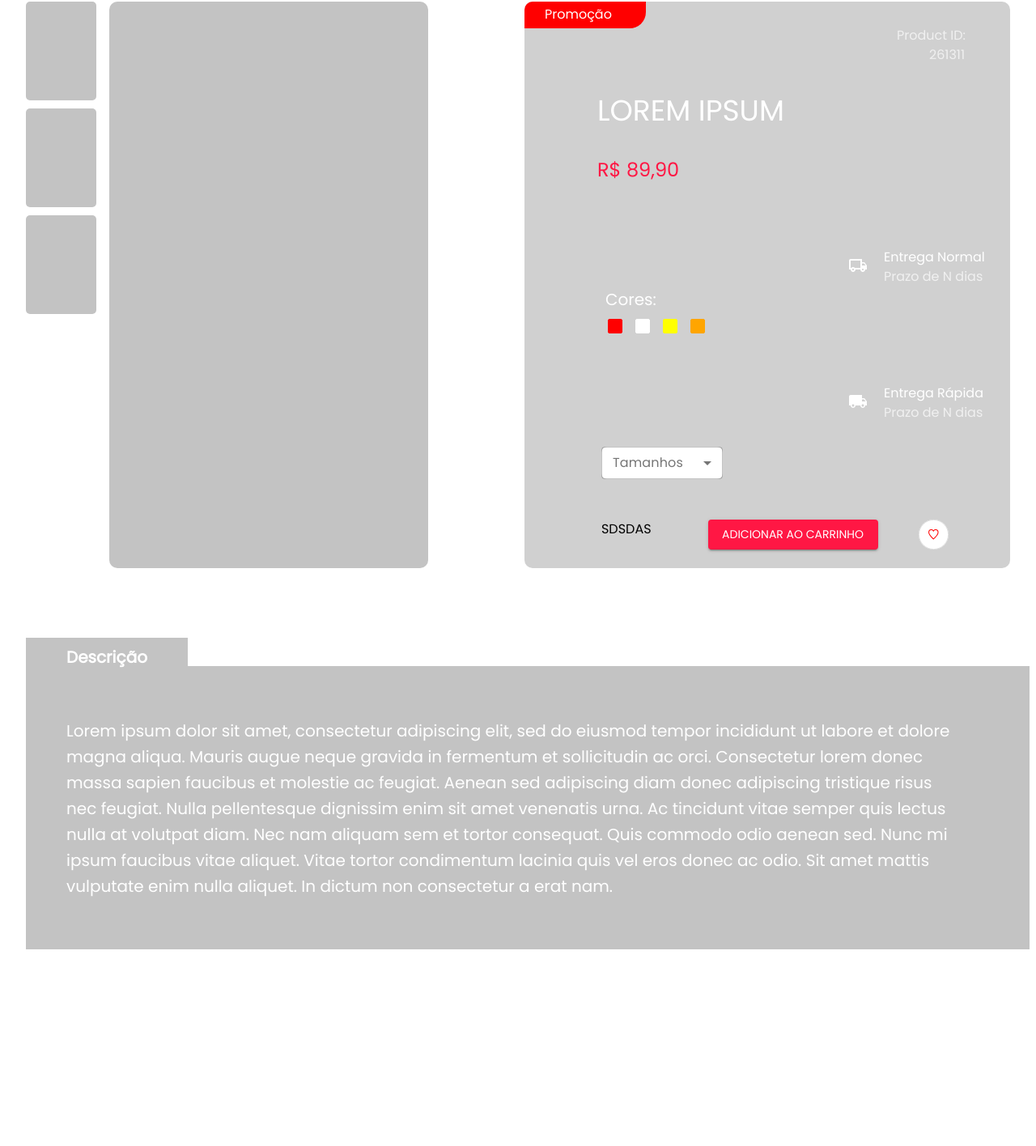
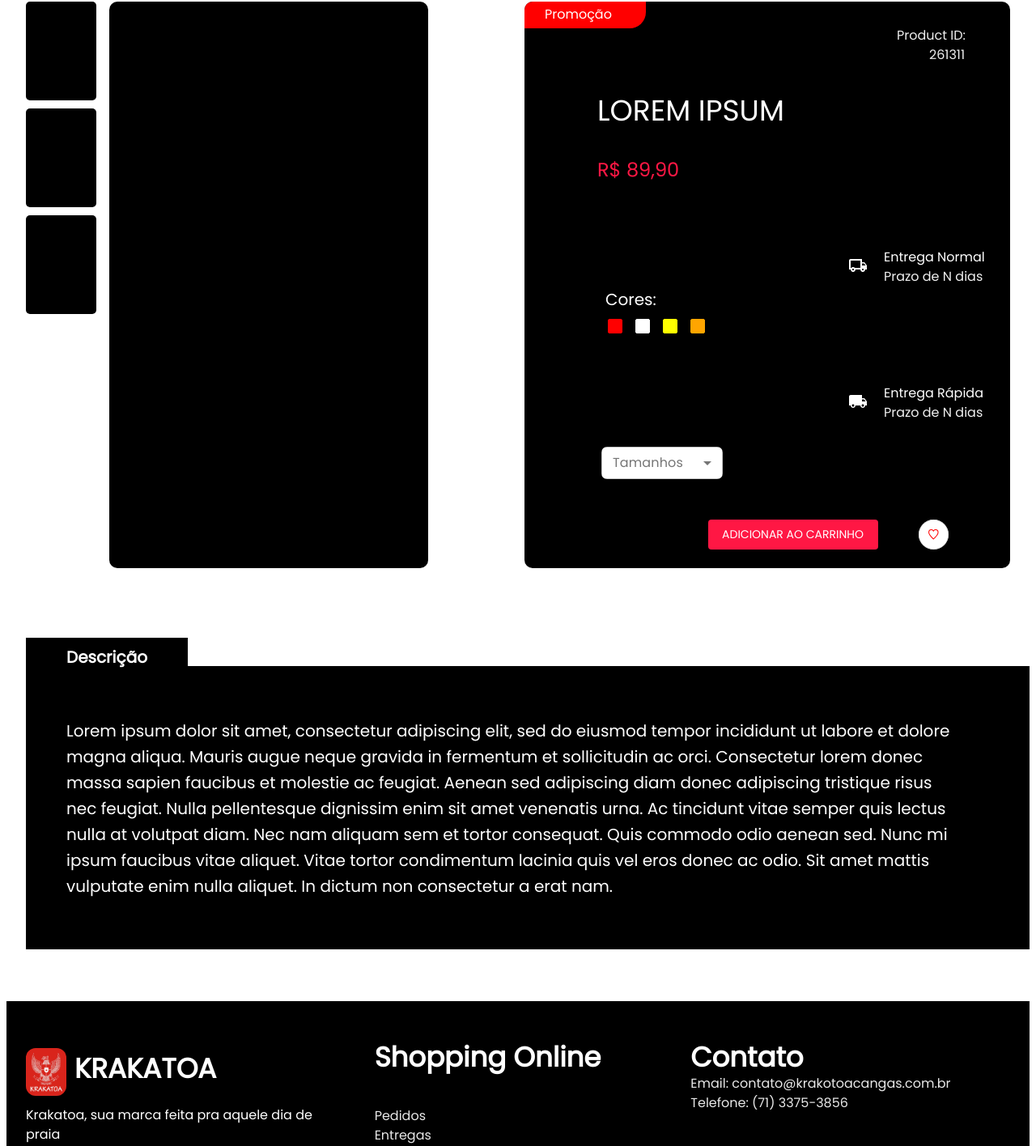
Before and after one commit to ElvisSerafim/Krakatoa-Ecommerce, a React (Create React App) app in the folder KrakatoaFront/: page /id in a window 1280 px wide. Shown: the part 179-1595 px from the top of the page at 81% size. Before the commit the page ends 1360 px from the top, so only its background shows below. Built offline with nearby package versions, Linux system fonts and the light colour scheme.

Commit message:
Arquivo Enviado

```diff
--- a/KrakatoaFront/src/pages/Produto.jsx
+++ b/KrakatoaFront/src/pages/Produto.jsx
@@ -3,31 +3,28 @@
 
 import React from 'react';
 import { Container, Grid, Typography } from '@material-ui/core/';
-import { MuiThemeProvider } from '@material-ui/core/styles';
-import { useSelector, useDispatch } from 'react-redux';
-
 import Navbar from '../components/Nav';
 import Topo from '../components/Topo';
 import theme from '../themes';
 import ProdutoEmSi from '../components/ProdutoEmSi';
-
+import Footer from '../components/Footer'
 
 const styles = {
   foto: {
-    backgroundColor: '#C3C3C3',
+    backgroundColor: 'black',
     borderRadius: 5,
     height: 122,
     marginTop: 10,
     maxWidth: 116,
   },
   quadradao1: {
-    backgroundColor: '#C3C3C3',
+    backgroundColor: 'black',
     borderRadius: 10,
     height: 700,
     marginTop: 40,
   },
   quadradao2: {
-    backgroundColor: '#D0D0D0',
+    backgroundColor: 'black',
     borderRadius: 10,
     height: 700,
     marginTop: 40,
@@ -81,7 +78,7 @@
               <div style={styles.foto} />
               <div
                 style={{
-                  backgroundColor: '#C3C3C3',
+                  backgroundColor: 'black',
                   width: 200,
                   height: 35,
                   marginTop: 400,
@@ -97,7 +94,7 @@
               </div>
               <div
                 style={{
-                  backgroundColor: '#C3C3C3',
+                  backgroundColor: 'black',
                   width: 1240,
                   height: 350,
                 }}
@@ -166,6 +163,7 @@
           </Grid>
         </Grid>
       </Container>
+      <Footer/>
   </>
 );
 
```
